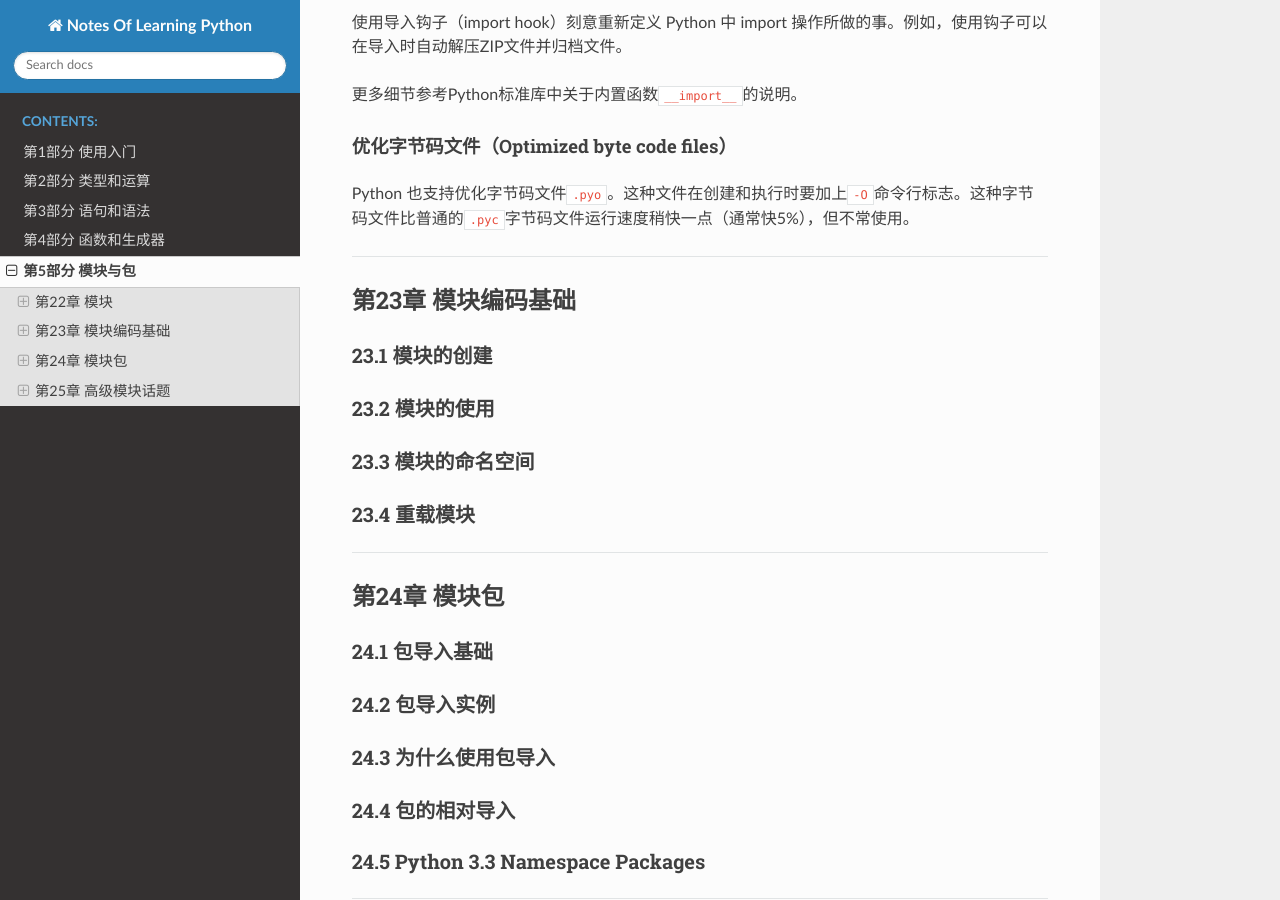
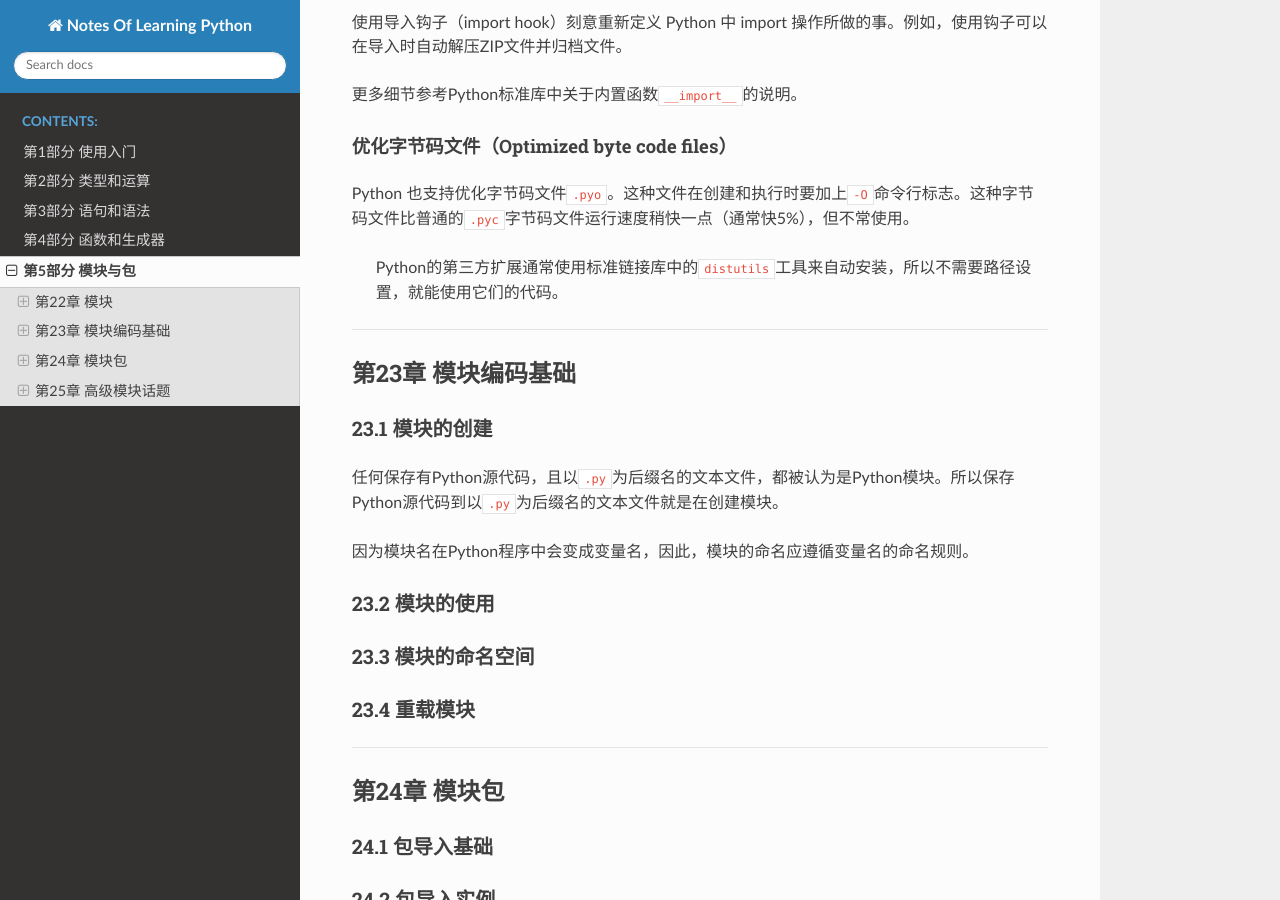
Before and after one commit to filefi/NotesOfLearningPython, a Sphinx documentation site: the page built from source/Part_5_Modules_and_Packages.md, in a window 1280 px wide and 900 px high, scrolled down 3574 px. Built offline with Sphinx 7.4.7 and the Read the Docs theme 2.0.0, drawn with Linux system fonts in a browser that asks for light colours.

```diff
--- a/source/Part_5_Modules_and_Packages.md
+++ b/source/Part_5_Modules_and_Packages.md
@@ -114,11 +114,19 @@ Python会选择在搜索路径中第一个符合导入文件名的文件。
 #### 优化字节码文件（Optimized byte code files）
 Python 也支持优化字节码文件`.pyo`。这种文件在创建和执行时要加上`-O`命令行标志。这种字节码文件比普通的`.pyc`字节码文件运行速度稍快一点（通常快5%），但不常使用。
 
+> Python的第三方扩展通常使用标准链接库中的`distutils`工具来自动安装，所以不需要路径设置，就能使用它们的代码。
+
+
+
 ---
 
 
 ## 第23章 模块编码基础
 ### 23.1 模块的创建
+
+任何保存有Python源代码，且以`.py`为后缀名的文本文件，都被认为是Python模块。所以保存Python源代码到以`.py`为后缀名的文本文件就是在创建模块。
+
+因为模块名在Python程序中会变成变量名，因此，模块的命名应遵循变量名的命名规则。
 
 
 ### 23.2 模块的使用
```
